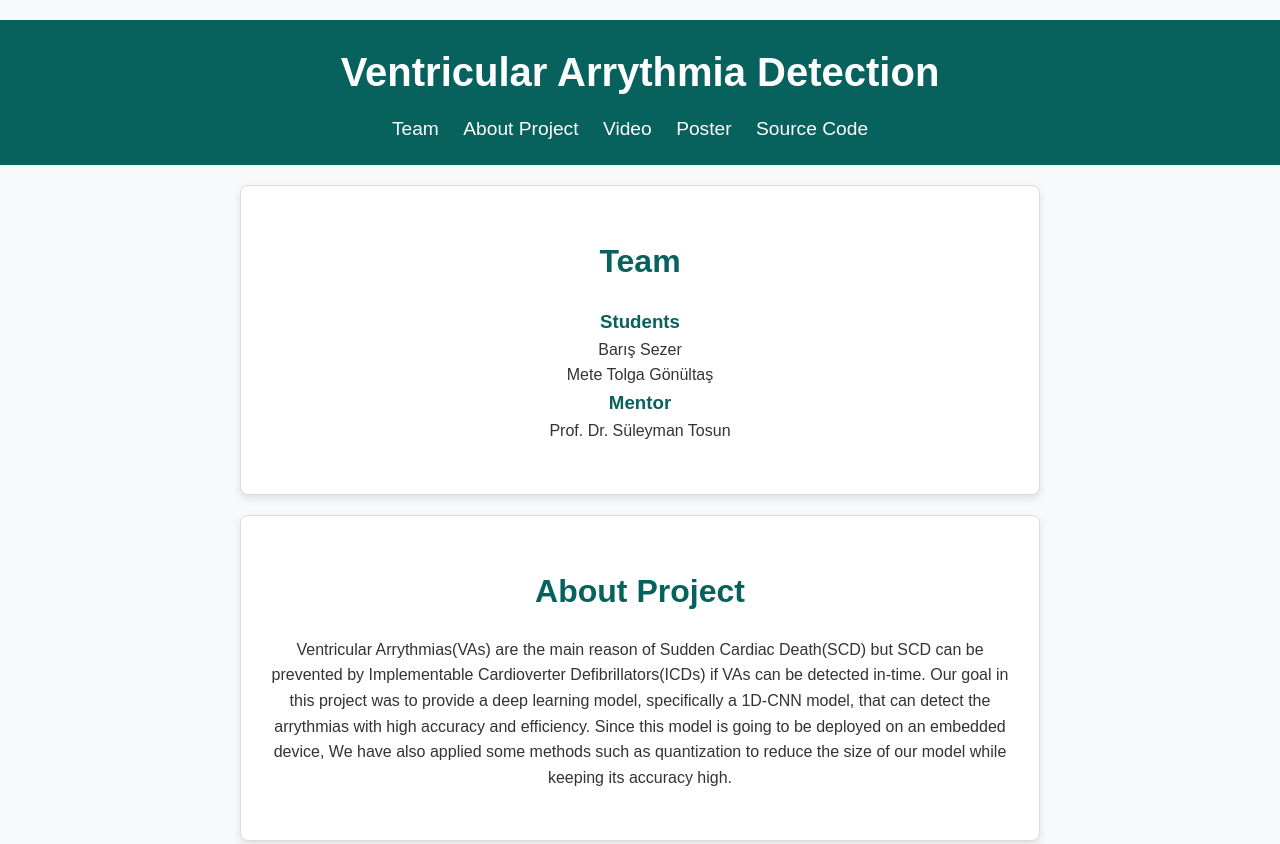
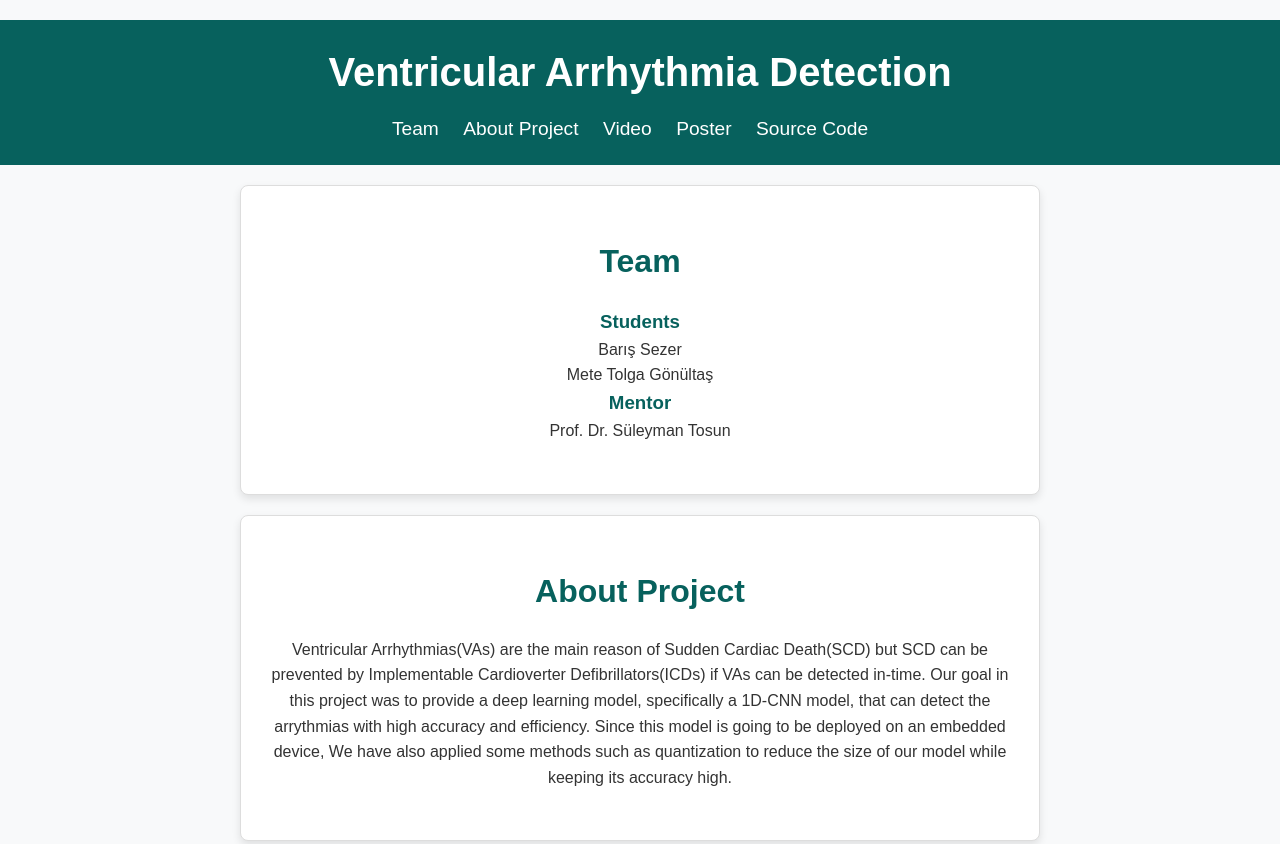
Before and after one commit to BarisCaesar/VADetection, a plain HTML site: page index.html in a window 1280 px wide. Shown: the top 844 px of the page. Drawn offline with Linux system fonts and the light colour scheme.

Commit message:
Add files via upload

```diff
--- a/index.html
+++ b/index.html
@@ -3,13 +3,13 @@
 <head>
     <meta charset="UTF-8">
     <meta name="viewport" content="width=device-width, initial-scale=1.0">
-    <title>Term Project Website</title>
+    <title>Ventricular Arrhythmia Detection</title>
     <link rel="stylesheet" href="styles.css">
 </head>
 <body>
 
     <header>
-        <h1>Ventricular Arrythmia Detection</h1>
+        <h1>Ventricular Arrhythmia Detection</h1>
         <nav>
             <ul>
                 <li><a href="#team">Team</a></li>
@@ -36,7 +36,7 @@
 
     <section id="project">
         <h2>About Project</h2>
-        <p>Ventricular Arrythmias(VAs) are the main reason of Sudden Cardiac Death(SCD) but SCD can be prevented by Implementable Cardioverter Defibrillators(ICDs) if VAs can be detected in-time.
+        <p>Ventricular Arrhythmias(VAs) are the main reason of Sudden Cardiac Death(SCD) but SCD can be prevented by Implementable Cardioverter Defibrillators(ICDs) if VAs can be detected in-time.
             Our goal in this project was to provide a deep learning model, specifically a 1D-CNN model, that can detect the arrythmias with high accuracy and efficiency. Since this model is going to be deployed on an embedded device,
             We have also applied some methods such as quantization to reduce the size of our model while keeping its accuracy high.
         </p>
```
